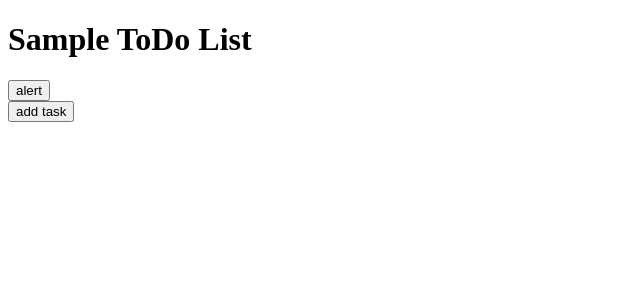
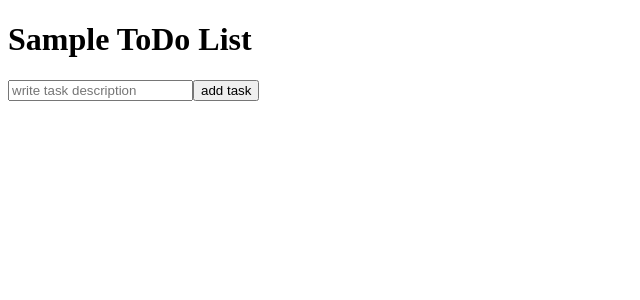
Before and after one commit to techtechsailor/sample-todo-react-js-codesandbox, a React (Create React App) app: page / in a window 1280 px wide. Shown: the top 300 px of the page, without its empty margins (0-640 px from the left). Built offline with nearby package versions, Linux system fonts and the light colour scheme.

Commit message:
Update ToDoList.js and ToDoTask.js

```diff
--- a/src/components/ToDoList.js
+++ b/src/components/ToDoList.js
@@ -4,24 +4,31 @@ import { useState } from "react";
 
 export default function ToDoList() {
   const [todoList, setTodoList] = useState([]);
+  const [task, setTask] = useState("");
 
   //タスクをタスクリストに追加する
-  function addTask(content) {
-    setTodoList([...todoList, content]);
+  function addTask() {
+    if (task === "") {
+      return;
+    }
+    setTodoList([...todoList, task]); //リストにタスクを追加
+    setTask(""); //タスク追加後に入力欄をリセット
   }
 
   return (
     <>
       <div>
-        <Button onClick={() => alert("add task!")}>alert</Button>
-      </div>
-      <div>
-        <Button onClick={() => addTask("add")}>add task</Button>
+        <input
+          value={task}
+          onChange={(e) => setTask(e.target.value)}
+          placeholder="write task description"
+        />
+        <Button onClick={() => addTask()}>add task</Button>
       </div>
       <div>
         <ul>
           {todoList.map((todo, index) => {
-            return <ToDoTask id={index} content={todo + index} />;
+            return <ToDoTask id={index} content={todo} />;
           })}
         </ul>
       </div>
--- a/src/components/ToDoTask.js
+++ b/src/components/ToDoTask.js
@@ -1,7 +1,7 @@
 export default function ToDoTask({ id, content }) {
   return (
     <div>
-      <li key={id}>todo{content}</li>
+      <li key={id}>{content}</li>
     </div>
   );
 }
```
